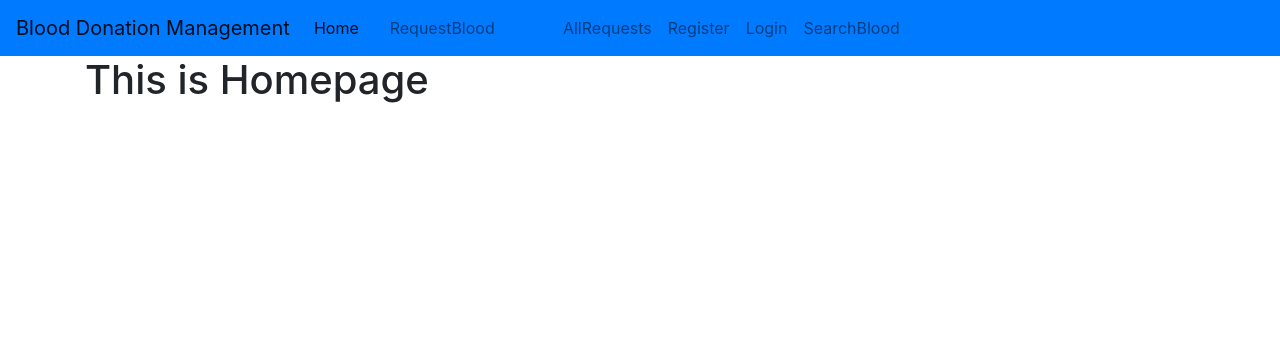
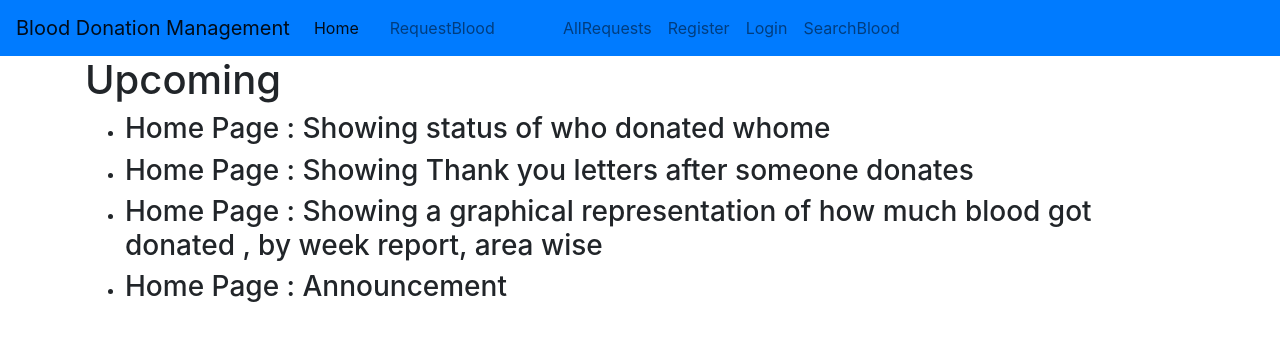
Before and after one commit to soyansu-sahu/blood_dontaion_project, a Django app: page / in a window 1280 px wide. Shown: the top 341 px of the page. Run offline with Django 3.2, Linux system fonts and the light colour scheme; some libraries are stand-ins or nearby versions.

Commit message:
recieved response from the donner and update the status

```diff
--- a/blood_donation/settings.py
+++ b/blood_donation/settings.py
@@ -38,7 +38,7 @@ INSTALLED_APPS = [
     'django.contrib.messages',
     'django.contrib.staticfiles',
     'myapp',
-    'service',
+
 ]
 
 MIDDLEWARE = [
--- a/blood_donation/urls.py
+++ b/blood_donation/urls.py
@@ -1,18 +1,3 @@
-"""blood_donation URL Configuration
-
-The `urlpatterns` list routes URLs to views. For more information please see:
-    https://docs.djangoproject.com/en/3.1/topics/http/urls/
-Examples:
-Function views
-    1. Add an import:  from my_app import views
-    2. Add a URL to urlpatterns:  path('', views.home, name='home')
-Class-based views
-    1. Add an import:  from other_app.views import Home
-    2. Add a URL to urlpatterns:  path('', Home.as_view(), name='home')
-Including another URLconf
-    1. Import the include() function: from django.urls import include, path
-    2. Add a URL to urlpatterns:  path('blog/', include('blog.urls'))
-"""
 from django.contrib import admin
 from django.urls import path
 from myapp import views
@@ -23,16 +8,14 @@ from myapp import views
 
 urlpatterns = [
     path('admin/', admin.site.urls),
+    path('logout/', views.logout_user, name='logout'),
+    path('user_login/', views.user_login, name ='user_login'),
+    path('sign_up/', views.sign_up, name ='sign_up'),
     path('', views.home, name='home'),
     path('request_blood',views.request_blood,name='request_blood'),
     path('all_request',views.see_all_request,name='all_request'),
-    path('logout/', views.logout_user, name='logout'),
-    path('sign_up/', views.sign_up, name ='sign_up'),
-    path('user_login/', views.user_login, name ='user_login'),
     path('search/',views.search_blood_doner,name='search'),
-    # path('send_mail/',views.send_mail_user,name='send_mail'),
     path('donate/send_invitation/',views.send_donation_invitation,name='send_invitation'),
     path('invitation_status_detail/<int:id>', views.view_session_detail, name='view_session_detail'),
-
-
+    path('update_status/<int:session_id>/<int:user_id>/<str:is_accepted>',views.update_inv_status,name='update_status'),
 ]
--- a/myapp/models.py
+++ b/myapp/models.py
@@ -11,7 +11,7 @@ from datetime import datetime
 
 
 # Create your models here.
-class BloodGroup(models.Model):
+class BloodGroup(models.Model   ):
     """
     BloodGroup
 
@@ -90,6 +90,7 @@ class BloodGroupSessionMapper(models.Model):
 
 
 class BloodRequestStatus(models.Model):
+    # uniq index (donner, session)
     INVITATION_STATUS_CHOICES = (
         ("PENDING", "pending"),
         ("ACCEPTED", "accepted"),
@@ -98,7 +99,7 @@ class BloodRequestStatus(models.Model):
     donner = models.ForeignKey(User, on_delete=models.DO_NOTHING)
     blood_group = models.ForeignKey( BloodGroup, on_delete=models.CASCADE, related_name='bloodgroup')
     session = models.ForeignKey(BloodRequestSession, on_delete=models.CASCADE)
-    invitation_status = models.CharField(max_length=10, default='PENDING') # ['pending', 'accepted', 'denied']
+    invitation_status = models.CharField(max_length=10, default='PENDING', choices=INVITATION_STATUS_CHOICES) # ['pending', 'accepted', 'denied']
     donation_status = models.BooleanField(default=False) # [True, False]
     donation_date = models.DateField(null=True, blank=True)
 
--- a/myapp/views.py
+++ b/myapp/views.py
@@ -1,26 +1,17 @@
-import email
 import json
-from ast import Not
-import py_compile
-from django.http import JsonResponse
+from django.http import HttpResponse, JsonResponse
 from django.shortcuts import render,redirect
+from django.contrib import messages
 from django.contrib.auth import login,logout,authenticate
 from django.contrib.auth.forms import AuthenticationForm
+from django.contrib.auth.models import User
+from django.db.models import Q
+from django.forms.models import model_to_dict
+
+from myapp.models import BloodGroup, BloodRequestSession,BloodRequestStatus,UserDetail
 from myapp.service.email_service import send_mail_user
 from myapp.forms import SignUpForm
-from django.contrib import messages
-from django.db.models import Q
 from myapp.forms import BloodRequestForm
-from django.core.mail import send_mail
-from django.contrib.auth.models import User
-from django.forms.models import model_to_dict
-from django.template import Context
-
-
-
-
-
-from myapp.models import BloodGroup, BloodRequestSession,BloodRequestStatus,UserDetail
 
 
 
@@ -51,10 +42,8 @@ def request_blood(request):
             return redirect("all_request")
         else:
             print("hi from else")
-    else:
-        form = BloodRequestForm(initial={'req_user': request.user.id})
 
-    return render(request, "request_blood.html", {"form":form} )
+    return redirect("search")
 
 
 def see_all_request(request):
@@ -116,14 +105,11 @@ def search_blood_doner(request):
         form = BloodRequestForm()
 
 
-
-
-
     return render(request,'search.html',{"form":form, 'users':users})
 
 
 def send_donation_invitation(request):
-    print(request.POST)
+    # print(request.POST)
     if request.method == 'POST':
         form_data = json.loads(request.POST.get("formData"))
         req_user = request.user
@@ -139,12 +125,14 @@ def send_donation_invitation(request):
             request_session.blood_groups.add(_bloodgroup)
         request_session.save(),
         selected_users = json.loads(request.POST.get("selected_users"))
+        # print("selected_users:",selected_users)
 
         for user_id in selected_users:
             _user = User.objects.get(id=int(user_id))
+
             _user_deatils = UserDetail.objects.get(user=_user)
+            # print(_user_deatils)
             if  _user_deatils.user.email:
-                print("EMAIL : ", _user_deatils.user.email)
                 obj = BloodRequestStatus.objects.create(
                     donner=_user,
                     blood_group=_user_deatils.blood_group,
@@ -152,16 +140,44 @@ def send_donation_invitation(request):
                     )
                 obj.save()
 
-                send_mail_user(request,user_detail=_user_deatils)
+                send_mail_user(
+                    user_detail = _user_deatils,
+                    user_id = user_id,
+                    request_session_id = request_session.id,
+                    host="http://127.0.0.1:8000"
 
-
+                    )
             else:
-                print("USER : ", model_to_dict(_user))
+                print("Nothing to Show")
 
     return JsonResponse(data={
         "message":"Invitation Sent Successfully",
         "url": f"/invitation_status_detail/{request_session.id}"
     })
+
+
+
+def update_inv_status(request, session_id, user_id, is_accepted):
+
+    print( session_id, user_id, is_accepted)
+
+
+    session_object = BloodRequestSession.objects.get(id =session_id )
+    user_object = User.objects.get(id =user_id )
+    print("session_object:",session_object)
+    print("user_object:",user_object)
+
+
+    request_status = BloodRequestStatus.objects.filter((Q(donner=user_object) & Q(session =session_object ))).update(invitation_status=is_accepted)
+    print(request_status)
+    return HttpResponse(f"Thank you {user_object.username.capitalize()} for {is_accepted} the invitation ")
+
+
+
+
+
+
+
 
 
 
--- a/templates/home.html
+++ b/templates/home.html
@@ -3,7 +3,12 @@
 
 
 
-<h1>This is Homepage </h1>
-
+<h1> Upcoming </h1>
+<ul>
+    <li><h3>Home Page : Showing status of who donated whome</h3></li>
+    <li><h3>Home Page : Showing Thank you letters after someone donates</h3></li>
+    <li><h3>Home Page : Showing a graphical representation of how much blood got donated , by week report, area wise </h3></li>
+    <li><h3>Home Page : Announcement </h3></li>
+</ul>
 
 {% endblock %}
--- a/templates/send_mail.html
+++ b/templates/send_mail.html
@@ -11,8 +11,7 @@
 
     <p> We are happy to inform you that we are hosting a blood donation camp in our society,<br>
          and we will be very much obliged if you encourage our hard work through your glorious presence.</p>
-
-        <button style= "background-color: #217c24;">Accept</button>
-        <button style = "background-color: #f10f0f;">Denied</button>
+        <a href="{{host}}/update_status/{{session_id}}/{{user_id}}/accepted" target="_blank"><button style= "background-color: #217c24;" name="status" type="submit" value="accept">Accept</button></a>
+        <a href="{{host}}/update_status/{{session_id}}/{{user_id}}/denied" target="_blank"><button style = "background-color: #f10f0f;" name="status" type="submit" value="denied">Denied</button></a>
 </body>
 </html>
--- a/templates/user_invitation_status.html
+++ b/templates/user_invitation_status.html
@@ -24,7 +24,9 @@
           <td>{{user.donner}}</td>
           <td>{{user.blood_group}}</td>
           <td>{{user.session}}</td>
+
           <td>{{user.invitation_status}}</td>
+
           <td>{{user.donation_status}}</td>
           <td>{{user.donation_date}}</td>
         </tr>
```
Also changed, not shown: myapp/service/email_service.py (+9 -19 lines), templates/new_donor.html (deleted).
